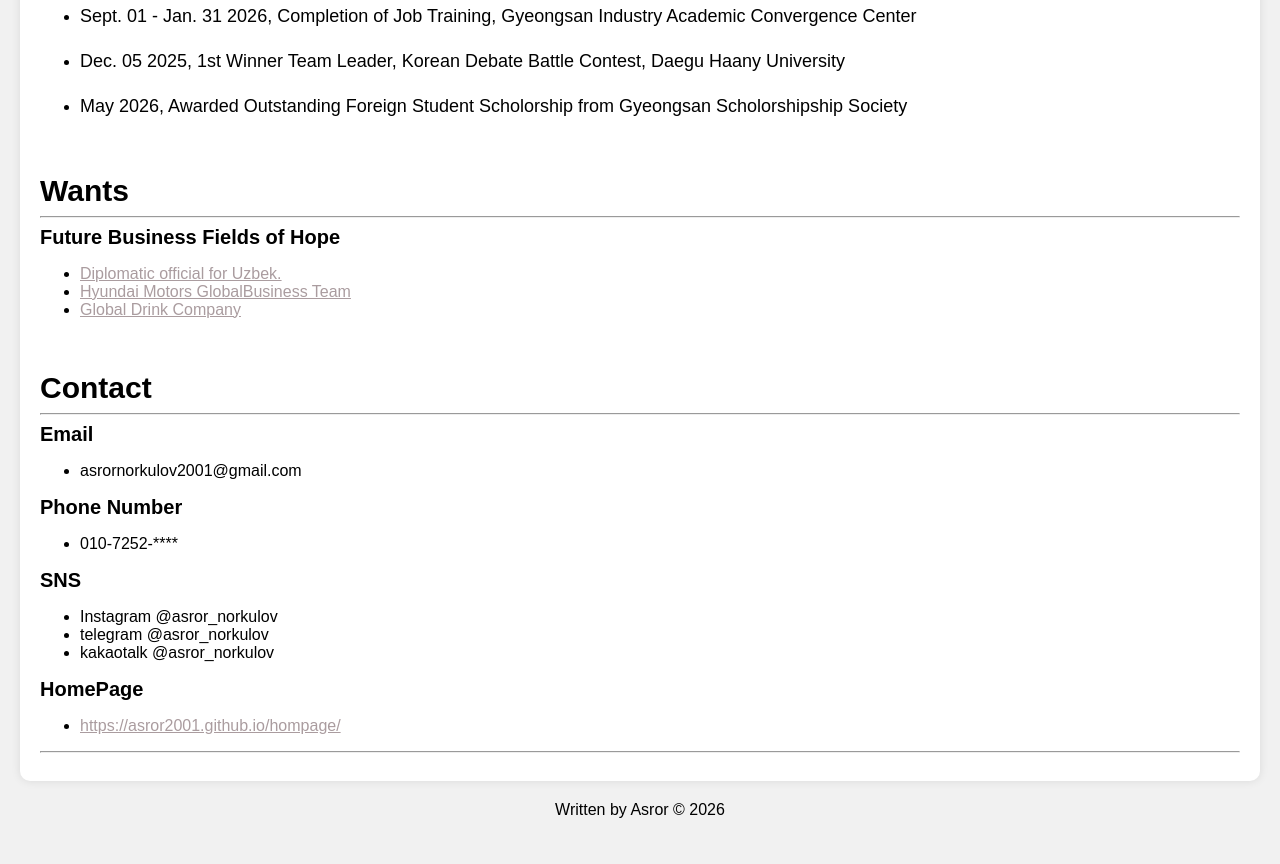
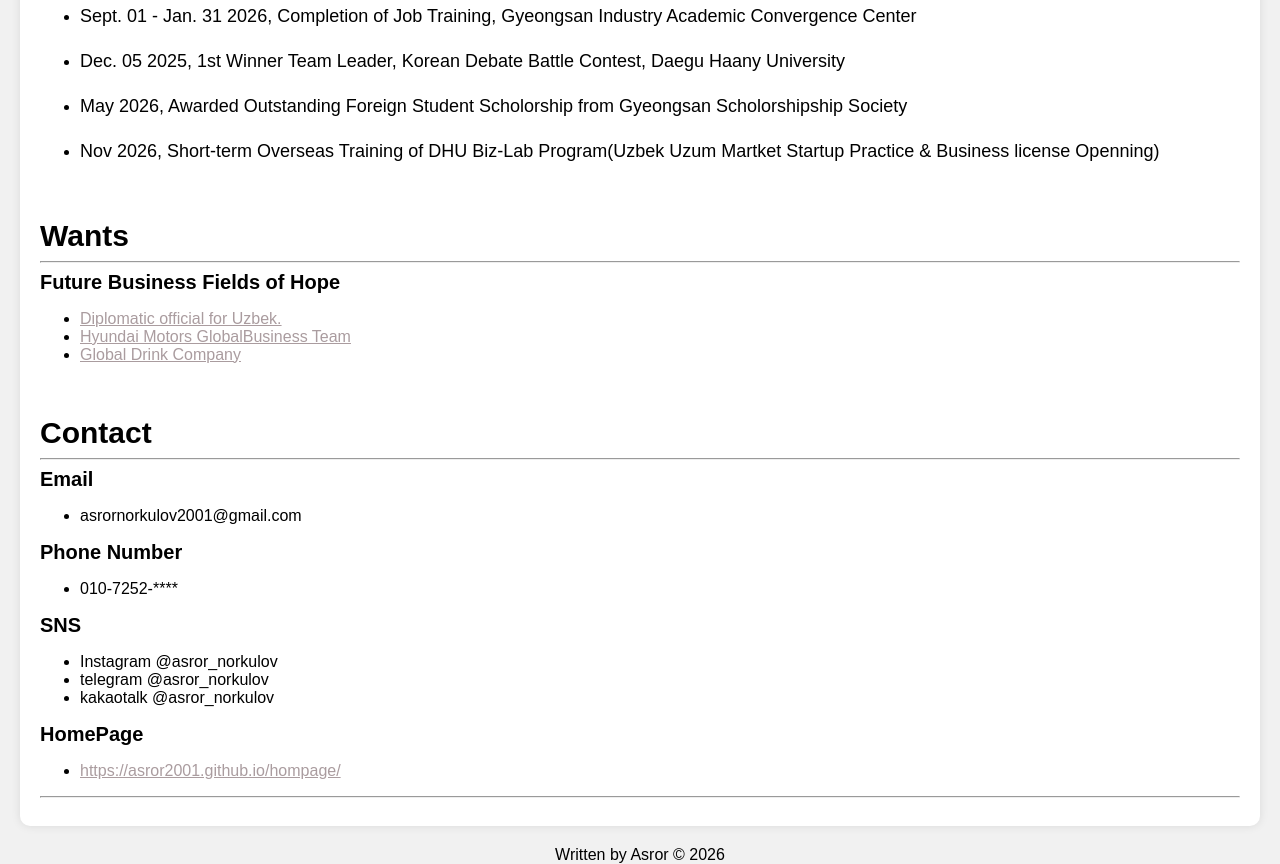
Before and after one commit to asror2001/hompage, a plain HTML site: page index.html in a window 1280 px wide. Shown: the part 1503-2367 px from the top of the page. Before the commit the page ends 2322 px from the top, so only its background shows below. Drawn offline with Linux system fonts and the light colour scheme.

Commit message:
Update index.html

```diff
--- a/index.html
+++ b/index.html
@@ -66,6 +66,7 @@
 			<li><p> Sept. 01 - Jan. 31 2026, Completion of Job Training, Gyeongsan Industry Academic Convergence Center</li>
 		    <li><p> Dec. 05 2025,            1st Winner Team Leader, Korean Debate Battle Contest, Daegu Haany University</p> </li>
 			<li><p> May 2026,                Awarded Outstanding Foreign Student Scholorship from Gyeongsan Scholorshipship Society</p> </li>
+			<li><p> Nov 2026,                Short-term Overseas Training of DHU Biz-Lab Program(Uzbek Uzum Martket Startup Practice & Business license Openning) </p> </li>
 		</ul>
 
         <br>
```
